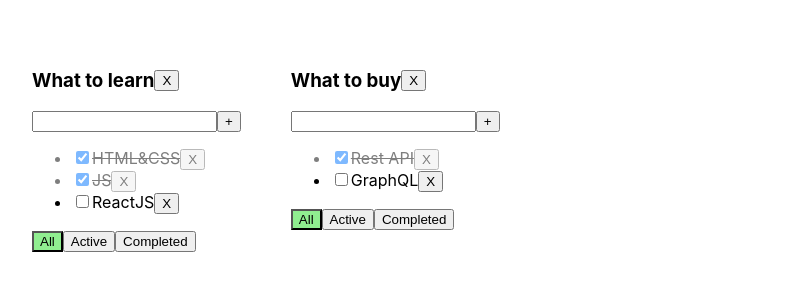
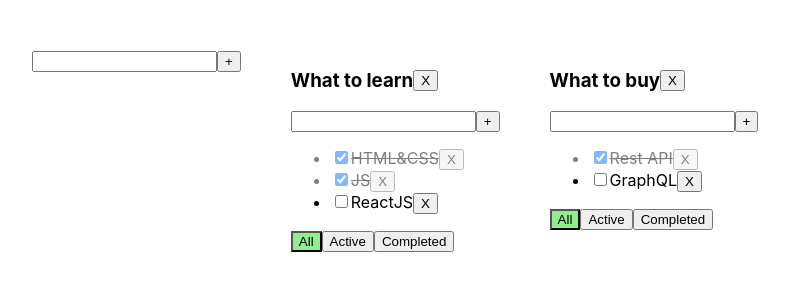
Before and after one commit to ibdkn/my-todolist, a React (Create React App) app: page / in a window 1280 px wide. Shown: the top 300 px of the page, without its empty margins (18-807 px from the left). Built offline with nearby package versions, Linux system fonts and the light colour scheme.

Commit message:
added logic for adding new todolist with tasks

```diff
--- a/src/App.tsx
+++ b/src/App.tsx
@@ -2,6 +2,7 @@ import React, {useState} from 'react';
 import './App.css';
 import {Todolist} from "./components/Todolist/Todolist";
 import {v1} from "uuid";
+import {AddItemForm} from "./components/AddItemForm/AddItemForm";
 
 export type TodolistType = {
     id: string
@@ -52,6 +53,13 @@ function App() {
         setTasks({...tasks});
     }
 
+    const addTodolist = (title: string) => {
+        const newTodolistID = v1();
+        const newTodolist: TodolistType = {id: newTodolistID, title, filter: 'all'}
+        setTodolists([newTodolist, ...todolists]);
+        setTasks({...tasks, [newTodolistID]: []});
+    }
+
     const removeTask = (todolistID: string, taskId: string) => {
         setTasks({...tasks, [todolistID]: tasks[todolistID].filter(t => t.id !== taskId)});
     }
@@ -67,6 +75,7 @@ function App() {
 
     return (
         <div className="App">
+            <AddItemForm addItem={addTodolist}/>
             {todolists.map(tl => {
 
                 const allTodolistTasks = tasks[tl.id];
--- /dev/null
+++ b/src/components/AddItemForm/AddItemForm.tsx
@@ -0,0 +1,42 @@
+import {Input} from "../Input/Input";
+import {Button} from "../Button/Button";
+import {ChangeEvent, KeyboardEvent, useState} from "react";
+
+type AddItemFormPropsType = {
+    addItem: (title: string) => void
+};
+export const AddItemForm = ({addItem}: AddItemFormPropsType) => {
+    const [itemTitle, setItemTitle] = useState<string>('');
+    const [error, setError] = useState<string | null>(null);
+
+    const addItemHandler = () => {
+        if(itemTitle.trim() !== '') {
+            addItem(itemTitle.trim());
+            setItemTitle('');
+        } else {
+            setError('Title is required');
+        }
+    }
+    const changeTaskTitleHandler = (e: ChangeEvent<HTMLInputElement>) => {
+        setItemTitle(e.currentTarget.value);
+    }
+
+    const onKeyUpHandler = (e: KeyboardEvent<HTMLInputElement>) => {
+        setError(null);
+        if(e.key === 'Enter') {
+            addItemHandler();
+        }
+    }
+
+    return (
+        <div>
+            <Input
+                className={error ? 'error' : ''}
+                value={itemTitle}
+                onChange={changeTaskTitleHandler}
+                onKeyUp={onKeyUpHandler}/>
+            <Button title="+" onClick={addItemHandler}/>
+            {error && <p className="error-message">{error}</p>}
+        </div>
+    );
+};
--- a/src/components/Todolist/Todolist.tsx
+++ b/src/components/Todolist/Todolist.tsx
@@ -2,6 +2,7 @@ import {FilterValueType, TaskType} from "../../App";
 import {Button} from "../Button/Button";
 import {Input} from "../Input/Input";
 import {ChangeEvent, KeyboardEvent, useState} from "react";
+import {AddItemForm} from "../AddItemForm/AddItemForm";
 
 type TodolistPropsType = {
     todolistID: string
@@ -28,35 +29,18 @@ export const Todolist = ({
                              changeFilter
                          }: TodolistPropsType) => {
 
-    const [taskTitle, setTaskTitle] = useState<string>('');
-    const [error, setError] = useState<string | null>(null);
 
     const changeFilterHandler = (filter: FilterValueType) => {
         changeFilter(todolistID, filter);
     }
 
-    const addTaskHandler = () => {
-        if(taskTitle.trim() !== '') {
-            addTask(todolistID, taskTitle.trim());
-            setTaskTitle('');
-        } else {
-            setError('Title is required');
-        }
-    }
-
-    const changeTaskTitleHandler = (e: ChangeEvent<HTMLInputElement>) => {
-        setTaskTitle(e.currentTarget.value);
-    }
-
-    const onKeyUpHandler = (e: KeyboardEvent<HTMLInputElement>) => {
-        setError(null);
-        if(e.key === 'Enter') {
-            addTaskHandler();
-        }
-    }
 
     const removeTodolistHandler = () => {
         removeTodolist(todolistID)
+    }
+
+    const addTaskCallback = (title: string) => {
+        addTask(todolistID, title);
     }
 
     return (
@@ -66,13 +50,7 @@ export const Todolist = ({
                 <Button title="X" onClick={removeTodolistHandler}/>
             </div>
             <div>
-                <Input
-                    className={error ? 'error' : ''}
-                    value={taskTitle}
-                    onChange={changeTaskTitleHandler}
-                    onKeyUp={onKeyUpHandler}/>
-                <Button title="+" onClick={addTaskHandler}/>
-                {error && <p className="error-message">{error}</p>}
+                <AddItemForm addItem={addTaskCallback}/>
             </div>
             {tasks.length === 0 ? (
                 <p>There are no tasks</p>
```
